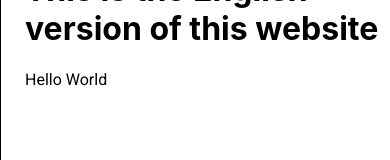
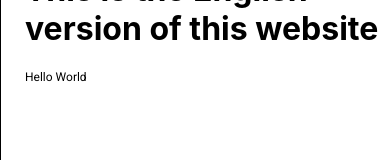
Before and after one commit to deiabasile/deia-portfolio, a React (Create React App) app: page / in a window 390 px wide. Shown: the part 210-370 px from the top of the page. Built offline with nearby package versions, Linux system fonts and the light colour scheme.

Commit message:
Styling: replace pt by px

```diff
--- a/src/components/paragraph/Paragraph.module.scss
+++ b/src/components/paragraph/Paragraph.module.scss
@@ -3,13 +3,13 @@
 .paragraph {
 	font-family: 'Roboto', sans-serif;
 	font-weight: normal;
-	font-size: 22pt;
+	font-size: 22px;
 
 	@media screen and (max-width: 1020px) and (min-width: 768px) {
-		font-size: 16pt;
+		font-size: 16px;
 	}
 
 	@media screen and (max-width: 767px) {
-		font-size: 12pt;
+		font-size: 12px;
 	}
 }
```
